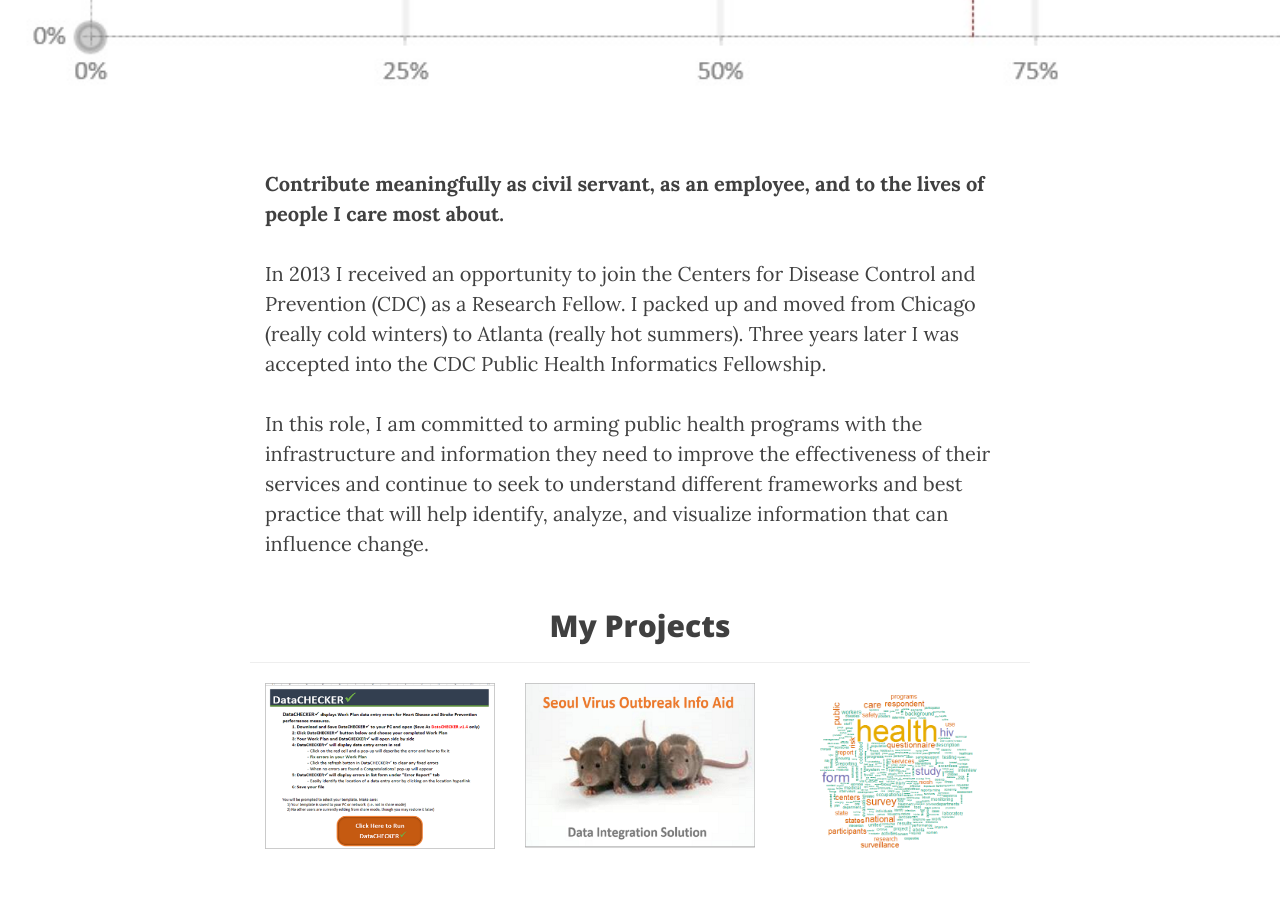
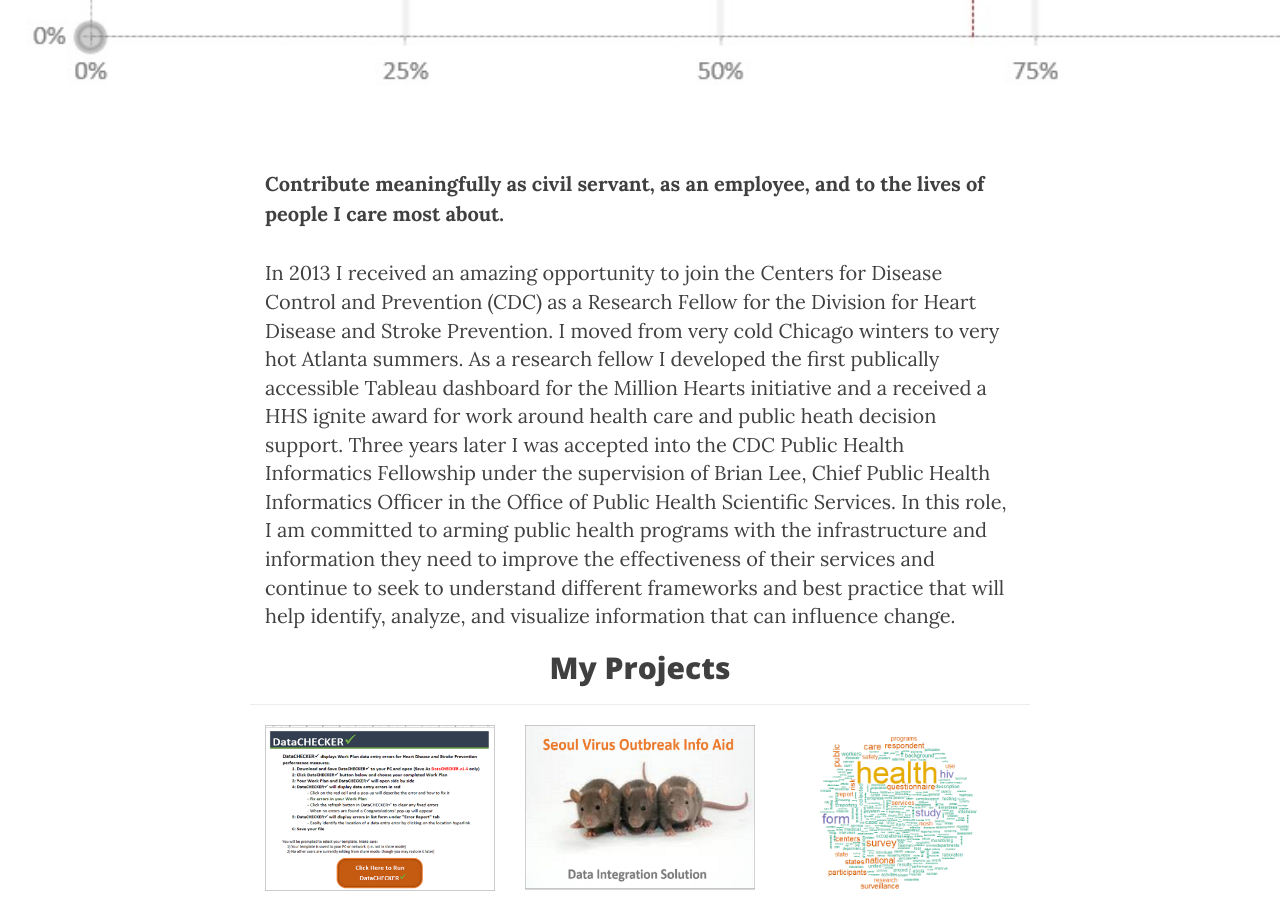
Before and after one commit to lindaroesch/lindaroesch.github.io, a Jekyll site: the page built from index.html, in a window 1280 px wide and 900 px high, scrolled down 459 px. Built offline with Jekyll 4.4.1, drawn with Linux system fonts in a browser that asks for light colours; nearby versions of some CDN libraries.

Commit message:
Update index.html

```diff
--- a/index.html
+++ b/index.html
@@ -12,16 +12,29 @@ description: "Informatics Fellow"
 			<b>Contribute meaningfully as civil servant, as an employee, and to the lives of people I care most about.</b>
 
 		</p>
-		<p>In 2013 I received an opportunity
-to join the Centers for Disease Control and Prevention (CDC) as a Research Fellow.
-I packed up and moved from Chicago (really cold winters) to Atlanta (really hot
-summers). Three years later I was accepted into the CDC Public Health Informatics
-			Fellowship. </p>
-<p>In this role, I am committed to
-arming public health programs with the infrastructure and information they need
-to improve the effectiveness of their services and continue to seek to understand
-different frameworks and best practice that will help identify, analyze, and
-visualize information that can influence change. </p>
+
+
+In 2013 I received an amazing
+opportunity to join the Centers for Disease Control and Prevention (CDC) as a
+Research Fellow for the Division
+for Heart Disease and Stroke Prevention.
+I moved from very cold Chicago winters to very hot Atlanta summers.
+
+As a research fellow
+I developed the first publically accessible Tableau dashboard for the Million
+Hearts initiative and a received a HHS ignite award for work around health care
+and public heath decision support. Three years later I was accepted into
+the CDC Public Health Informatics Fellowship under the supervision of Brian Lee,
+Chief Public Health Informatics Officer in the Office of Public Health
+Scientific Services.
+
+In this role, I am committed to arming public health
+programs with the infrastructure and information they need to improve the
+effectiveness of their services and continue to seek to understand different
+frameworks and best practice that will help identify, analyze, and visualize
+information that can influence change.
+
+
 	</div>
 </section>
 
```
